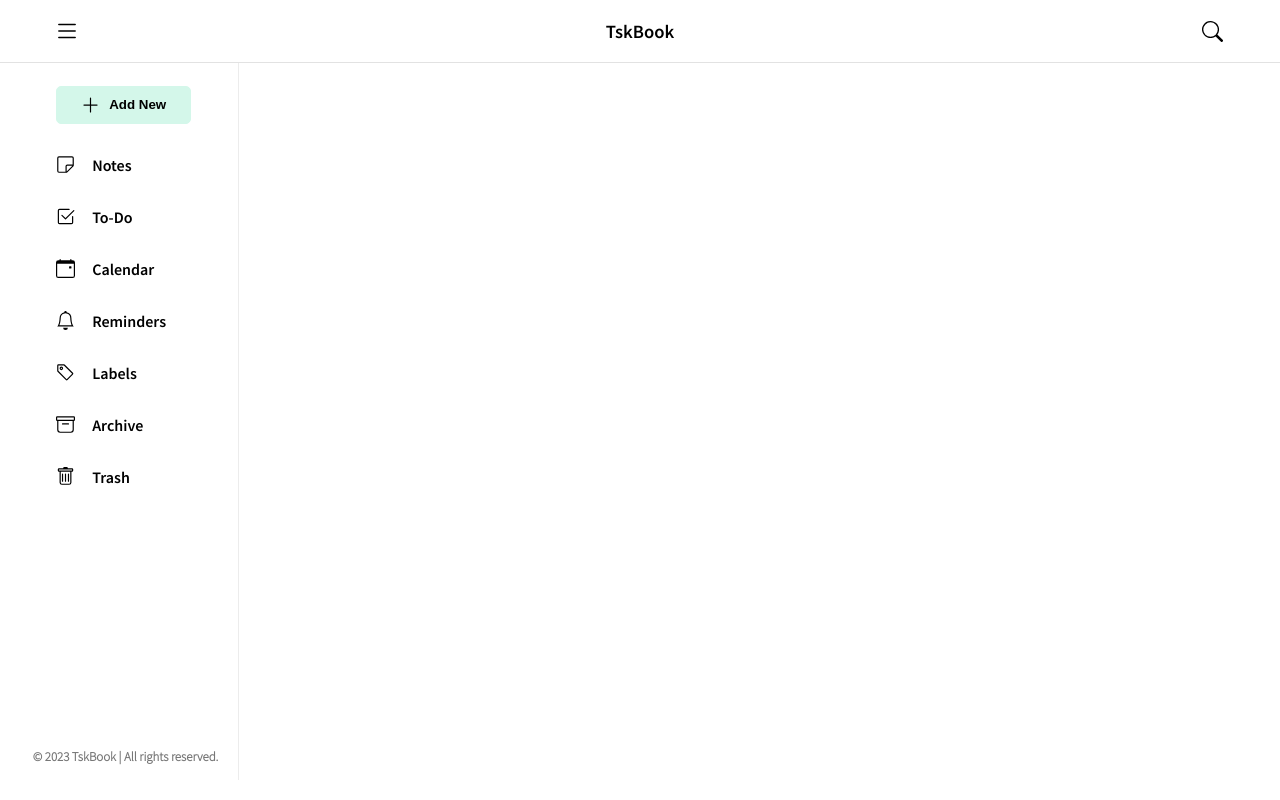
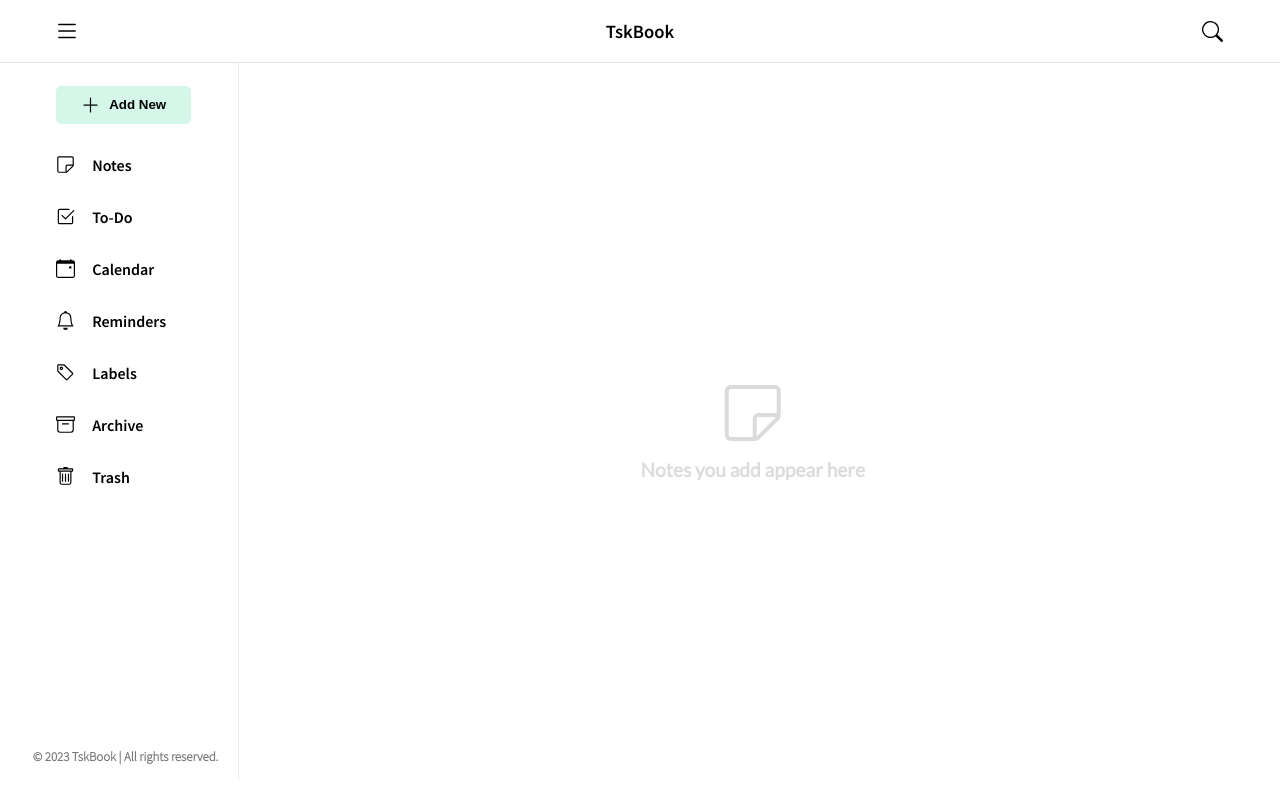
Before and after one commit to sazid324/TskBook, a React (Vite) app: page / in a window 1280 px wide. Built offline with nearby package versions, Linux system fonts and the light colour scheme.

Commit message:
All problems solved till now related to Edit, Close and Delete buttons.

```diff
--- a/src/CSS_Files/style.scss
+++ b/src/CSS_Files/style.scss
@@ -76,6 +76,7 @@ html {
               height: 100%;
 
               .mainContainerOfCard {
+                position: relative;
                 width: 100%;
                 height: 100%;
                 padding: 2rem;
@@ -84,6 +85,30 @@ html {
                 grid-template-columns: repeat(auto-fill, minmax(13.8rem, auto));
                 grid-auto-rows: fit-content(100%);
                 grid-auto-flow: dense;
+
+                .elementsOnNoNote {
+                  position: absolute;
+                  top: 50%;
+                  left: 50%;
+                  transform: translate(-50%, -50%);
+                  display: flex;
+                  justify-content: center;
+                  align-items: center;
+                  flex-direction: column;
+
+                  .imgElementOnNoNote{
+                    width: 5dvw;
+                    padding-bottom: 0.8rem;
+                    filter: invert(81%) sepia(17%) saturate(0%) hue-rotate(195deg) brightness(98%) contrast(111%);
+                  }
+
+                  .textElementOnNoNote {
+                    color: #dddcdc;
+                    font-family: Lato-Regular;
+                    font-size: 1.2rem;
+                    font-weight: bold;
+                  }
+                }
               }
             }
           }
--- a/src/Components/App.tsx
+++ b/src/Components/App.tsx
@@ -8,22 +8,35 @@ import Copyright from "./Copyright";
 import Button from "./Button";
 import Card from "./Card";
 
+// Assets
+import noteImage from "../assets/Images/Icons_and_logos/note.svg";
+
 function App() {
   const [addNew, setAddNew] = useState([]);
 
   // Adding functionality of Add New button.
   const functionCalledByAddNewButton = () => {
-    const addNewContainerOfCard: any = [...addNew, addNew];
+    const addNewContainerOfCard: any = [
+      ...addNew,
+      {
+        id: Date.now() + Math.floor(Math.random() * 78),
+      },
+    ];
+
     setAddNew(addNewContainerOfCard);
   };
 
-  // Getting value onChange of the input fields of Card component.
-  const functionCalledOnChange = (event: any, index: number) => {
-    const { name, value } = event.target;
-    const getValueOfCard: any = [...addNew];
-    getValueOfCard[index][name] = value;
-    setAddNew(getValueOfCard);
+  const reverseArray = (addNew: any) => {
+    const newCardArray: any = [];
+
+    for (let i = addNew.length - 1; i >= 0; i--) {
+      newCardArray.push(addNew[i]);
+    }
+
+    return newCardArray;
   };
+
+  const cardArray: any = reverseArray(addNew);
 
   /////////////////////// Return Method ///////////////////////
 
@@ -52,20 +65,29 @@ function App() {
           <div className="rightPart">
             <div className="elementsContainer">
               <div className="mainContainerOfCard">
-                {addNew.map((element: any, index: number) => {
+                {cardArray.length > 0 ? (
+                  cardArray.map((element: any, index: number) => {
                     return (
                       <Card
-                      key={index}
+                        key={element.id}
                         newState={addNew}
                         setNewState={setAddNew}
-                      elementOfCard={element}
                         indexOfCard={index}
-                      functionCalledOnChange={(event: void) =>
-                        functionCalledOnChange(event, index)
-                      }
                       />
                     );
-                })}
+                  })
+                ) : (
+                  <span className="elementsOnNoNote">
+                    <img
+                      className="imgElementOnNoNote"
+                      src={noteImage}
+                      alt="note_logo"
+                    />
+                    <p className="textElementOnNoNote">
+                      Notes you add appear here
+                    </p>
+                  </span>
+                )}
               </div>
             </div>
           </div>
--- a/src/Components/Card.tsx
+++ b/src/Components/Card.tsx
@@ -1,3 +1,6 @@
+// Library imports
+import { useState } from "react";
+
 // Assets
 import reminderImage from "../assets/Images/Icons_and_logos/reminder.svg";
 import cardBackgroundImage from "../assets/Images/Icons_and_logos/cardBackground.svg";
@@ -9,18 +12,25 @@ import threeDotImage from "../assets/Images/Icons_and_logos/threeDot.svg";
 interface CardElements {
   newState: any;
   setNewState: any;
-  elementOfCard: any;
   indexOfCard: number;
-  functionCalledOnChange: () => void;
 }
 
 export default function Card({
   newState,
   setNewState,
-  elementOfCard,
   indexOfCard,
-  functionCalledOnChange,
 }: CardElements) {
+  const [headerValueOnChange, setHeaderValueOnChange] = useState("");
+  const [bodyValueOnChange, setBodyValueOnChange] = useState("");
+
+  // Getting value onChange of the input fields of Card component.
+  const functionCalledByHeaderOnChange = (event: any) => {
+    setHeaderValueOnChange(event.target.value);
+  };
+  const functionCalledByBodyOnChange = (event: any) => {
+    setBodyValueOnChange(event.target.value);
+  };
+
   // Adding functionality of Close button in card.
   const functionCalledByCloseButton = (index: number) => {
     const headingOfCard: any =
@@ -35,12 +45,12 @@ export default function Card({
     bodyOfCard.disabled = true;
     closeButtonOfCard.style.display = "none";
 
-    // if (headingOfCard.value == "") {
-    //   headingOfCard.style.display = "none";
-    // }
-    // if (bodyOfCard.value == "") {
-    //   bodyOfCard.style.display = "none";
-    // }
+    if (headingOfCard.value == "") {
+      headingOfCard.style.display = "none";
+    }
+    if (bodyOfCard.value == "") {
+      bodyOfCard.style.display = "none";
+    }
   };
 
   // Adding functionality of Edit button in card.
@@ -83,8 +93,8 @@ export default function Card({
                 style={{
                   display: "none",
                 }}
-                value={elementOfCard.nameOfHeaderOfCard || ""}
-                onChange={functionCalledOnChange}
+                value={headerValueOnChange}
+                onChange={(event: any) => functionCalledByHeaderOnChange(event)}
               />
             </div>
             <div className="headerButtonPartOfCard">
@@ -103,8 +113,8 @@ export default function Card({
             style={{
               display: "none",
             }}
-            value={elementOfCard.nameOfBodyOfCard || ""}
-            onChange={functionCalledOnChange}
+            value={bodyValueOnChange}
+            onChange={(event: any) => functionCalledByBodyOnChange(event)}
           ></textarea>
         </div>
         <div className="lowerPartOfCard">
@@ -142,7 +152,9 @@ export default function Card({
                   </li>
                   <li
                     className="itemInThreeDotInLowerPartOfCard"
-                    onClick={() => functionCalledByDeleteButton(indexOfCard)}
+                    onClick={() =>
+                      functionCalledByDeleteButton((newState.length - 1)- indexOfCard)
+                    }
                   >
                     Delete note
                   </li>
--- a/src/Components/Header.tsx
+++ b/src/Components/Header.tsx
@@ -1,4 +1,7 @@
+// Library imports
 import { useState } from "react";
+
+// Assets
 import searchImage from "../assets/Images/Icons_and_logos/search.svg";
 import listImage from "../assets/Images/Icons_and_logos/list.svg";
 
--- a/src/Components/ListGroup.tsx
+++ b/src/Components/ListGroup.tsx
@@ -1,3 +1,4 @@
+// Assets
 import noteImage from "../assets/Images/Icons_and_logos/note.svg";
 import todo from "../assets/Images/Icons_and_logos/to-do.svg";
 import calendar from "../assets/Images/Icons_and_logos/calendar.svg";
```
Lines whose indentation alone changed are shown as unchanged.
